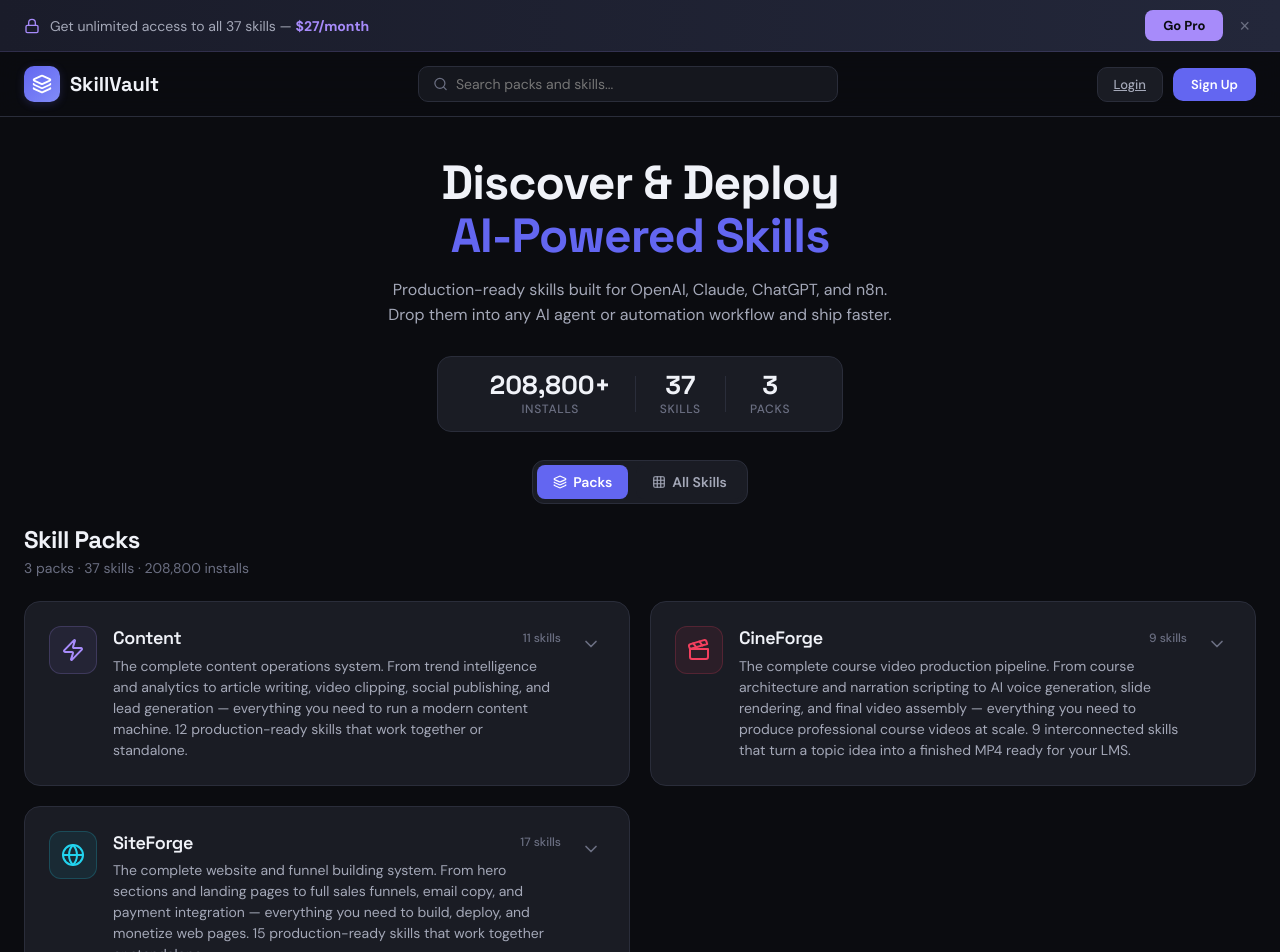
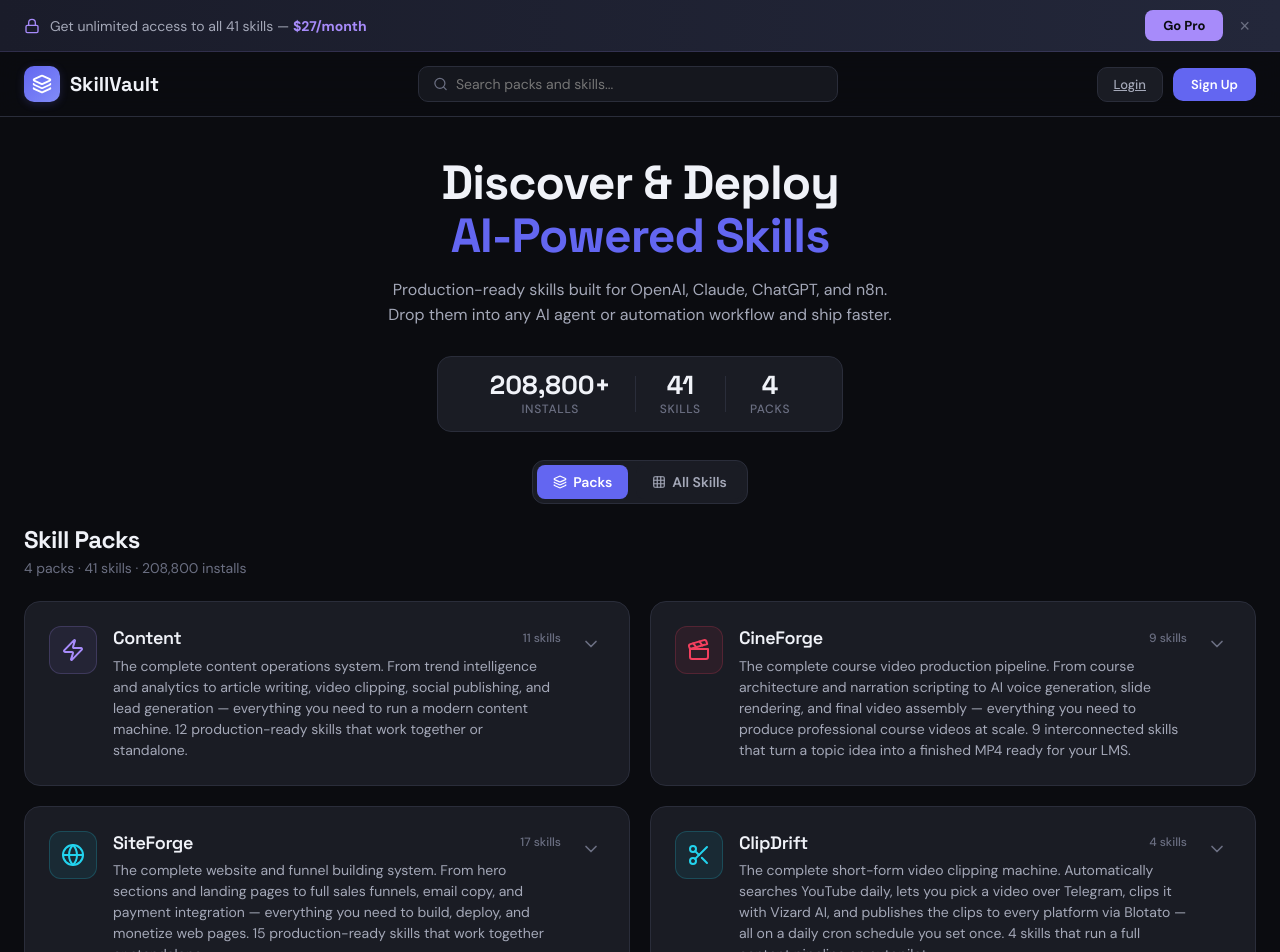
Before and after one commit to Gandley/skillvault-project, a React (Vite) app: page / in a window 1280 px wide. Shown: the top 952 px of the page. Built offline with nearby package versions, Linux system fonts and the light colour scheme.

Commit message:
Add ClipDrift skill pack (4 skills: ClipDrift, TubeScout, VizardCut, BlotatoBlast) — update skill count to 41

```diff
--- a/src/components/PricingSection.jsx
+++ b/src/components/PricingSection.jsx
@@ -111,7 +111,7 @@
           </div>
           <ul style={featureList}>
             {[
-              'All 37 skills + future additions',
+              'All 41 skills + future additions',
               'New skills added monthly',
               'Priority support',
               'Advanced documentation & examples',
--- a/src/data/skills.js
+++ b/src/data/skills.js
@@ -581,6 +581,75 @@
       },
     ],
   },
+  {
+    id: 'clipdrift',
+    name: 'ClipDrift',
+    description: 'The complete short-form video clipping machine. Automatically searches YouTube daily, lets you pick a video over Telegram, clips it with Vizard AI, and publishes the clips to every platform via Blotato — all on a daily cron schedule you set once. 4 skills that run a full content pipeline on autopilot.',
+    icon: 'Scissors',
+    color: 'orange',
+    skills: [
+      {
+        id: 'clipdrift-orchestrator',
+        name: 'ClipDrift',
+        description: 'Cron-native short-form video pipeline orchestrator. Set it up once in a 3-minute wizard — it asks for your Telegram bot, Vizard API key, Blotato account, niche topic, clip count, and what time to run daily. After that it runs itself every day: TubeScout delivers video options to Telegram at your scheduled time, you reply with a number, VizardCut clips it, BlotatoBlast posts it. Includes pause/resume, topic changes, reschedule, and per-stage manual commands.',
+        status: 'active',
+        version: '1.0.0',
+        installs: 0,
+        rating: 'NEW',
+        author: 'SkillVault',
+        tags: ['pipeline', 'automation', 'clipping', 'short-form', 'cron', 'telegram'],
+        icon: 'Workflow',
+        color: 'orange',
+        tier: 'pro',
+        worksWith: ['OpenClaw'],
+      },
+      {
+        id: 'tubescout',
+        name: 'TubeScout',
+        description: 'YouTube video discovery via yt-dlp — completely free, no YouTube API key required. Searches YouTube for videos matching your configured niche, deduplicates against every video it has ever shown you so you never see the same result twice, and delivers a ranked numbered list to Telegram with title, channel, duration, and view count. You reply with a number; TubeScout saves your pick and hands off to VizardCut. Auto-installs yt-dlp if missing. 30-minute reply window — no response means a silent skip for the day.',
+        status: 'active',
+        version: '1.0.0',
+        installs: 0,
+        rating: 'NEW',
+        author: 'SkillVault',
+        tags: ['youtube', 'discovery', 'search', 'yt-dlp', 'sourcing', 'free'],
+        icon: 'Search',
+        color: 'orange',
+        tier: 'free',
+        worksWith: ['OpenClaw'],
+      },
+      {
+        id: 'vizardcut',
+        name: 'VizardCut',
+        description: 'Vizard-powered automatic clip generator. Takes the video you picked in TubeScout, submits it to the Vizard API, polls for completion (up to 10 minutes), selects the top N clips by Vizard\'s own score, and saves them for publishing — no approval gate, fully automatic. Notifies Telegram when it starts and hands off to BlotatoBlast when clips are ready. Retry-safe: re-reads the approved video from config so you never have to re-pick. Requires a paid Vizard plan with API access.',
+        status: 'active',
+        version: '1.0.0',
+        installs: 0,
+        rating: 'NEW',
+        author: 'SkillVault',
+        tags: ['vizard', 'clipping', 'shorts', 'reels', 'ai-clips', 'automation'],
+        icon: 'Scissors',
+        color: 'orange',
+        tier: 'paid',
+        worksWith: ['OpenClaw'],
+      },
+      {
+        id: 'blotatoblast',
+        name: 'BlotatoBlast',
+        description: 'Multi-platform social publisher powered by the Blotato API. Takes approved clips from VizardCut, validates each URL is reachable, then fires one API call per platform per clip — posting to Instagram, TikTok, YouTube, X, LinkedIn, Facebook, Threads, Pinterest, and Bluesky in a single run. Reports a per-platform success/failure breakdown to Telegram when done, clears the clip queue so state is clean for the next day, and supports partial retries if some platforms failed. Requires a paid Blotato plan.',
+        status: 'active',
+        version: '1.0.0',
+        installs: 0,
+        rating: 'NEW',
+        author: 'SkillVault',
+        tags: ['blotato', 'publish', 'social', 'instagram', 'tiktok', 'multi-platform'],
+        icon: 'Rocket',
+        color: 'orange',
+        tier: 'paid',
+        worksWith: ['OpenClaw'],
+      },
+    ],
+  },
 ];
 
 // Flatten all skills for backward compatibility
--- a/src/views/RepoView.jsx
+++ b/src/views/RepoView.jsx
@@ -160,7 +160,7 @@
           <div style={bannerInner}>
             <div style={bannerLeft}>
               <Lock size={16} style={{ color: 'var(--violet)', flexShrink: 0 }} />
-              <span>Get unlimited access to all 37 skills — <strong style={{ color: 'var(--violet)' }}>$27/month</strong></span>
+              <span>Get unlimited access to all 41 skills — <strong style={{ color: 'var(--violet)' }}>$27/month</strong></span>
             </div>
             <div style={bannerRight}>
               <button onClick={handleBannerPro} style={bannerBtn}>Go Pro</button>
```
